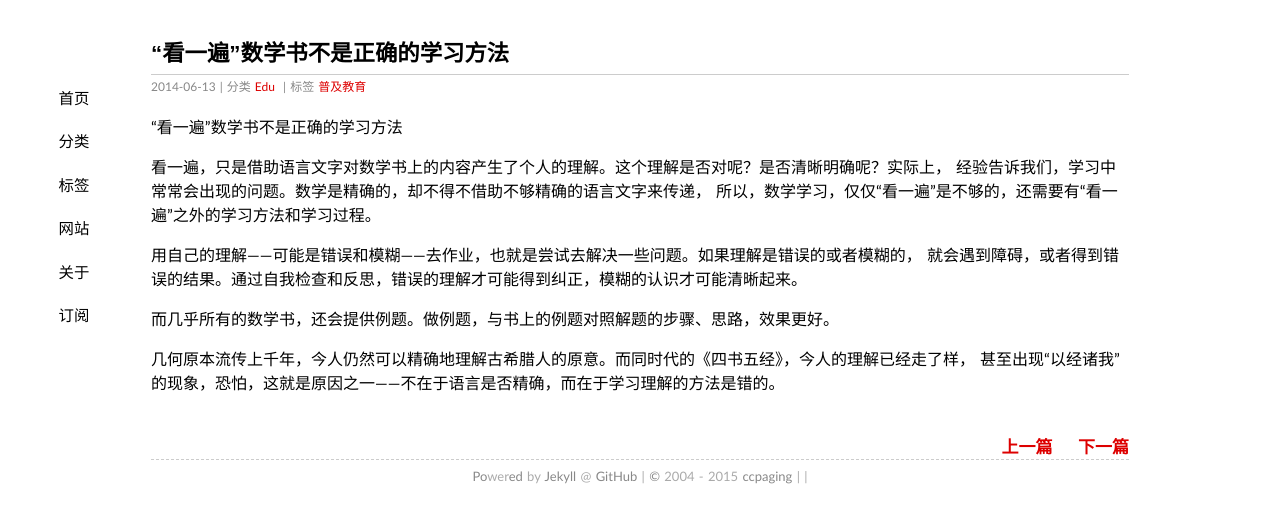
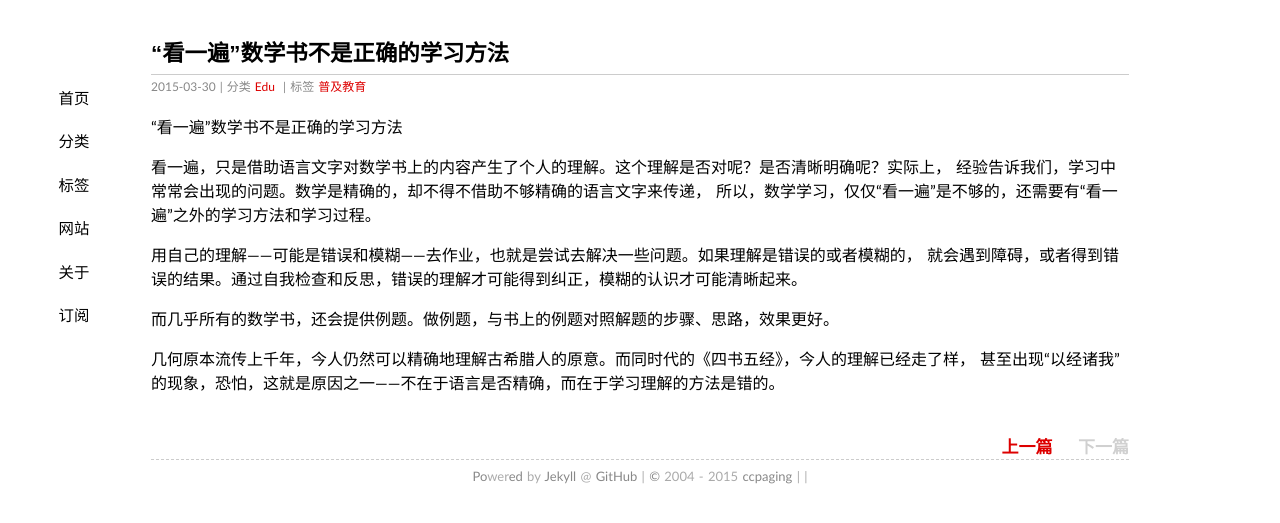
Before and after one commit to ccpaging/ccpaging.github.io, a Jekyll site: the page built from _posts/2015-03-30-ReadMath.md, in a window 1280 px wide. Shown: the top 523 px of the page. Built offline with Jekyll 4.4.1, drawn with Linux system fonts in a browser that asks for light colours; comment, search, counter and statistics services are not loaded.

Commit message:
New post

```diff
--- a/_posts/2015-03-30-ReadMath.md
+++ b/_posts/2015-03-30-ReadMath.md
@@ -1,5 +1,5 @@
 ---
-date: 2014-06-13 14:00:03 +0800
+date: 2015-03-30 14:00:03 +0800
 layout: post
 title: “看一遍”数学书不是正确的学习方法
 categories: Edu
```
